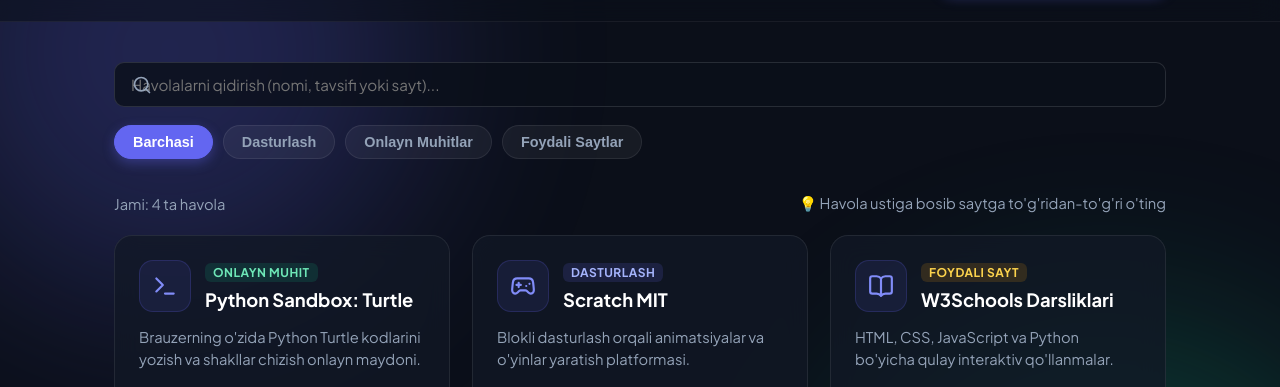
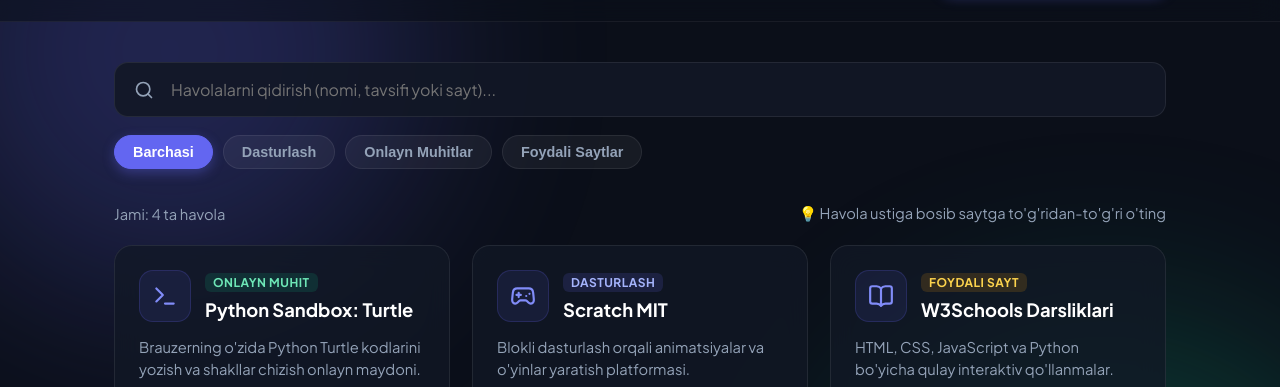
Before and after one commit to Orifjon5583/robbitlink, a plain HTML site: page index.html in a window 1280 px wide. Shown: the part 79-466 px from the top of the page. Drawn offline with nearby package versions, Linux system fonts and the light colour scheme.

Commit message:
fix: resolve search input icon and text overlap

```diff
--- a/style.css
+++ b/style.css
@@ -164,22 +164,26 @@
 .search-box {
   position: relative;
   width: 100%;
+  display: flex;
+  align-items: center;
 }
 
-.search-icon {
+.search-box .search-icon {
   position: absolute;
-  left: 18px;
+  left: 20px;
   top: 50%;
   transform: translateY(-50%);
   width: 20px;
   height: 20px;
   color: var(--text-muted);
   pointer-events: none;
+  z-index: 2;
 }
 
-.search-box input {
+.search-box input#searchInput,
+.search-box input[type="text"] {
   width: 100%;
-  padding: 16px 48px 16px 52px;
+  padding: 16px 48px 16px 56px !important;
   background: rgba(18, 24, 38, 0.9);
   border: 1px solid var(--card-border);
   border-radius: 14px;
@@ -189,7 +193,8 @@
   transition: all 0.2s ease;
 }
 
-.search-box input:focus {
+.search-box input#searchInput:focus,
+.search-box input[type="text"]:focus {
   outline: none;
   border-color: #6366f1;
   box-shadow: 0 0 0 3px rgba(99, 102, 241, 0.25);
@@ -558,9 +563,9 @@
   color: #cbd5e1;
 }
 
-input[type="text"],
-input[type="url"],
-select {
+.modal-form input[type="text"],
+.modal-form input[type="url"],
+.modal-form select {
   width: 100%;
   padding: 12px 16px;
   background: rgba(11, 15, 25, 0.8);
@@ -572,7 +577,8 @@
   transition: border-color 0.2s ease;
 }
 
-input:focus, select:focus {
+.modal-form input:focus,
+.modal-form select:focus {
   outline: none;
   border-color: #6366f1;
 }
```
